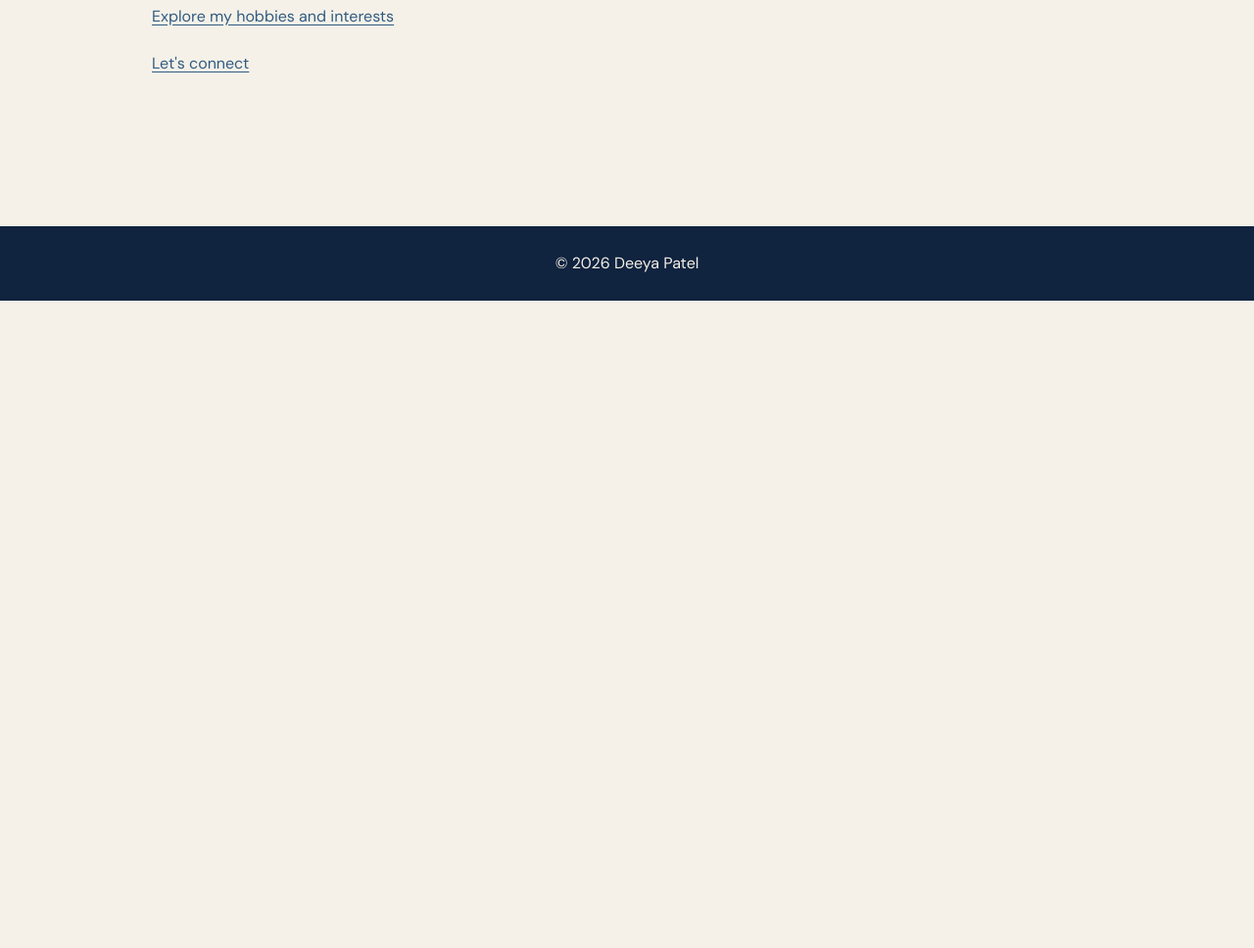
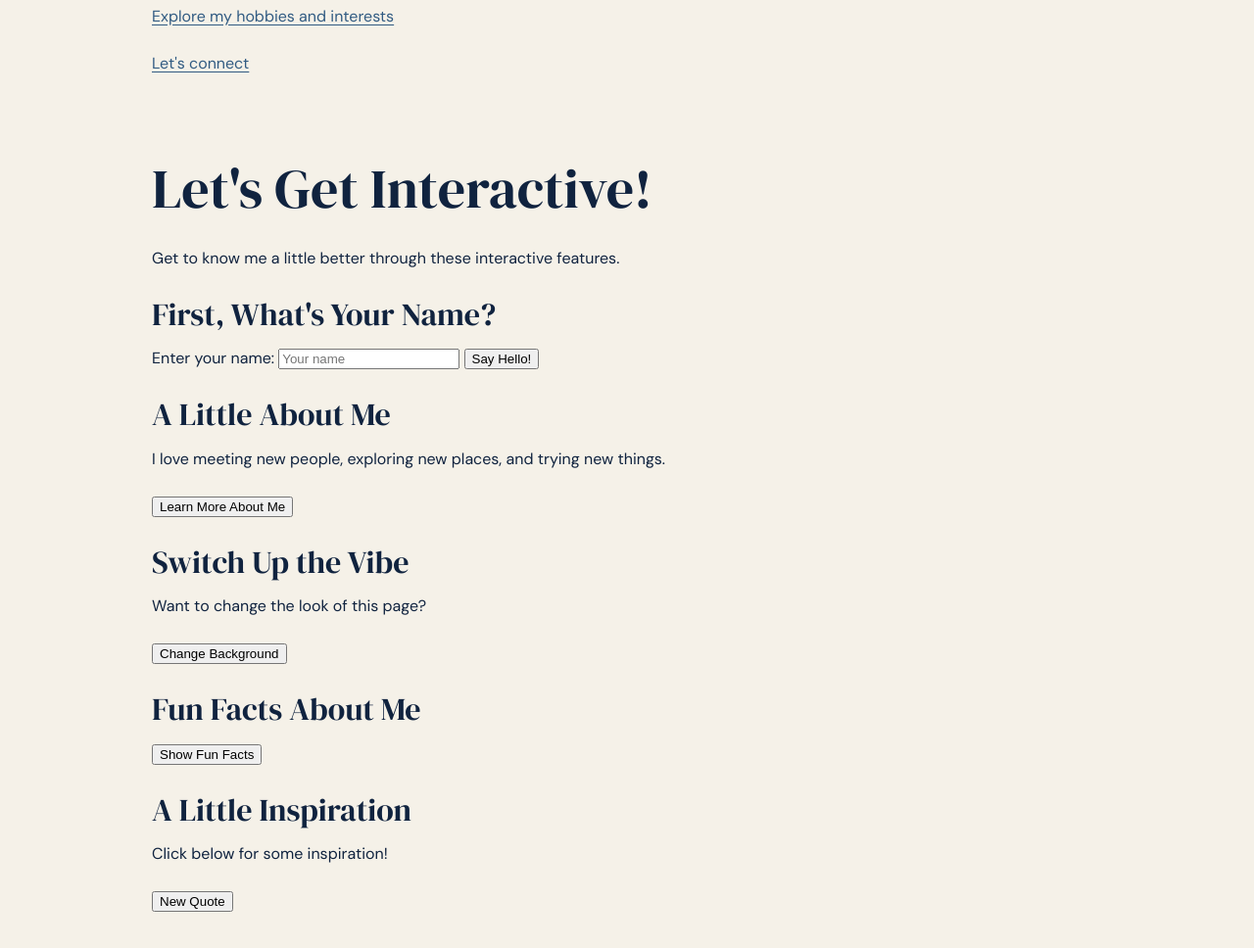
Before and after one commit to deeyapatel4/mywebsite, a plain HTML site: page index.html in a window 1280 px wide. Shown: the part 1052-2020 px from the top of the page at 98% size. Before the commit the page ends 1359 px from the top, so only its background shows below. Drawn offline with Linux system fonts and the light colour scheme.

Commit message:
Update index.html

```diff
--- a/index.html
+++ b/index.html
@@ -1,3 +1,4 @@
+
 <!DOCTYPE html>
 <html lang="en">
 
@@ -6,6 +7,9 @@
     <meta name="viewport" content="width=device-width, initial-scale=1.0">
     <title>Home | Deeya Patel</title>
     <link rel="stylesheet" href="style.css">
+
+    <!-- External JavaScript file -->
+    <script src="script.js" defer></script>
 </head>
 
 <body>
@@ -66,7 +70,127 @@
 
         </section>
 
+
+        <!-- JAVASCRIPT INTERACTIVE FEATURES -->
+
+        <section class="interactive-section">
+
+            <h2>Let's Get Interactive!</h2>
+
+            <p>
+                Get to know me a little better through these
+                interactive features.
+            </p>
+
+
+            <!-- Feature 1: Personalized Greeting -->
+
+            <div class="interactive-card">
+
+                <h3>First, What's Your Name?</h3>
+
+                <label for="visitorName">Enter your name:</label>
+
+                <input
+                    type="text"
+                    id="visitorName"
+                    placeholder="Your name">
+
+                <button type="button" id="greetButton">
+                    Say Hello!
+                </button>
+
+                <p id="greeting" aria-live="polite"></p>
+
+            </div>
+
+
+            <!-- Feature 2: Change Text -->
+
+            <div class="interactive-card">
+
+                <h3>A Little About Me</h3>
+
+                <p id="aboutMessage">
+                    I love meeting new people, exploring new places,
+                    and trying new things.
+                </p>
+
+                <button type="button" id="changeButton">
+                    Learn More About Me
+                </button>
+
+            </div>
+
+
+            <!-- Feature 3: Change Background Color -->
+
+            <div class="interactive-card">
+
+                <h3>Switch Up the Vibe</h3>
+
+                <p>
+                    Want to change the look of this page?
+                </p>
+
+                <button type="button" id="colorButton">
+                    Change Background
+                </button>
+
+            </div>
+
+
+            <!-- Feature 4: Show and Hide Content -->
+
+            <div class="interactive-card">
+
+                <h3>Fun Facts About Me</h3>
+
+                <button
+                    type="button"
+                    id="factButton"
+                    aria-expanded="false"
+                    aria-controls="funFacts">
+                    Show Fun Facts
+                </button>
+
+                <div id="funFacts" hidden>
+
+                    <p>
+                        I love traveling, cooking Thai food,
+                        and practicing yoga.
+                    </p>
+
+                    <p>
+                        I've also spent years dancing and enjoy
+                        exploring new cultures.
+                    </p>
+
+                </div>
+
+            </div>
+
+
+            <!-- Feature 5: Random Quote -->
+
+            <div class="interactive-card">
+
+                <h3>A Little Inspiration</h3>
+
+                <p id="quoteDisplay" aria-live="polite">
+                    Click below for some inspiration!
+                </p>
+
+                <button type="button" id="quoteButton">
+                    New Quote
+                </button>
+
+            </div>
+
+        </section>
+
     </main>
+
 
     <footer>
         <p>&copy; 2026 Deeya Patel</p>
```
